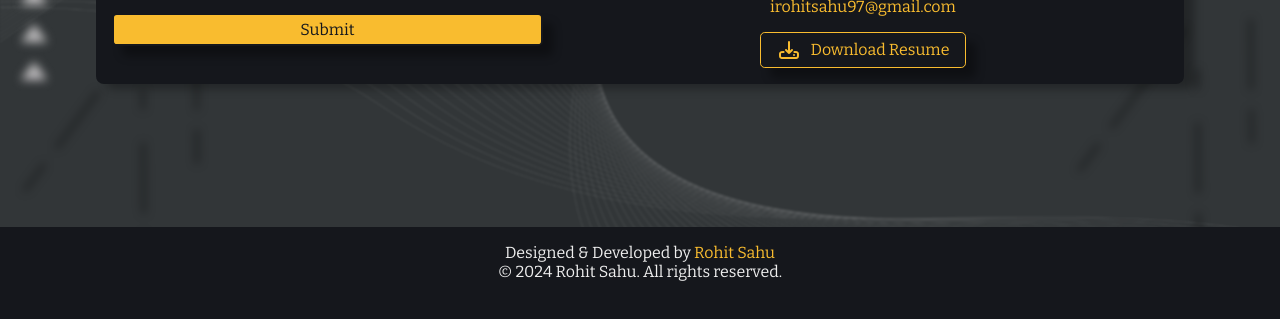
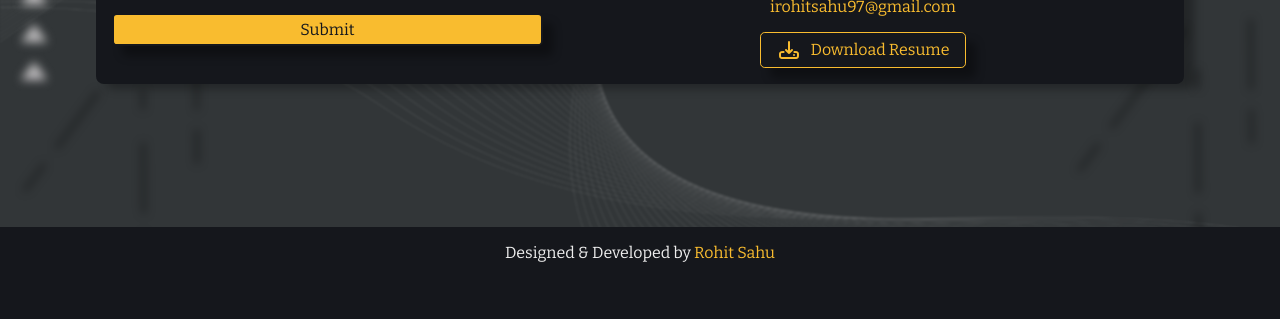
Before and after one commit to irohitsahu/portfolio-website, a plain HTML site: page public/index.html in a window 1280 px wide. Shown: the part 2925-3244 px from the top of the page. Drawn offline with Linux system fonts and the light colour scheme.

Commit message:
footer update

```diff
--- a/public/index.html
+++ b/public/index.html
@@ -803,7 +803,7 @@
     <!-- footer -->
     <footer>
       <p class="made-by">Designed & Developed by <span>Rohit Sahu</span></p>
-      <p class="copyright">© 2024 Rohit Sahu. All rights reserved.</p>
+      <!-- <p class="copyright">© 2024 Rohit Sahu. All rights reserved.</p> -->
     </footer>
     <script
       type="text/javascript"
```
